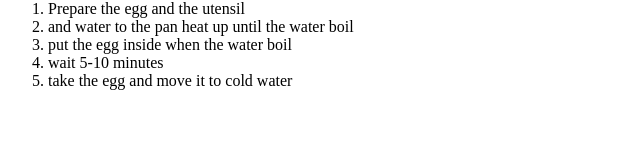
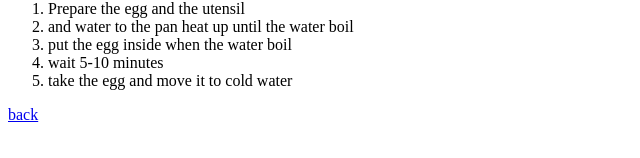
Before and after one commit to Frstbt/odin_recipes, a plain HTML site: page recipes/boiled-egg.html in a window 1280 px wide. Shown: the part 114-272 px from the top of the page, 0-640 px from the left. Drawn offline with Linux system fonts and the light colour scheme.

Commit message:
ad back button

```diff
--- a/recipes/boiled-egg.html
+++ b/recipes/boiled-egg.html
@@ -16,5 +16,6 @@
         <li>wait 5-10 minutes</li>
         <li>take the egg and move it to cold water</li>
     </ol>
+    <p><a href="../index.html">back</a></p>
 </body>
 </html>
```
